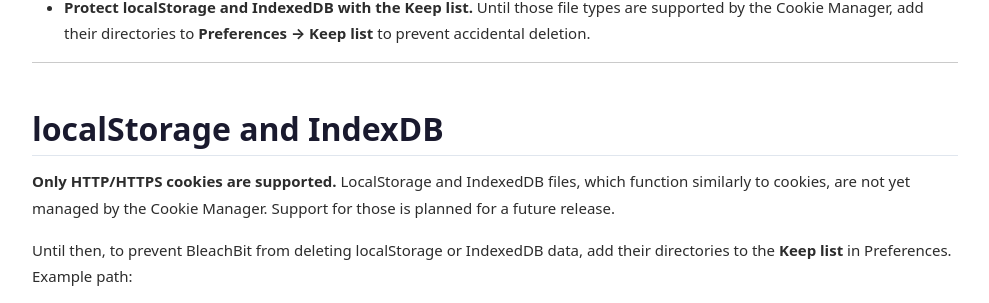
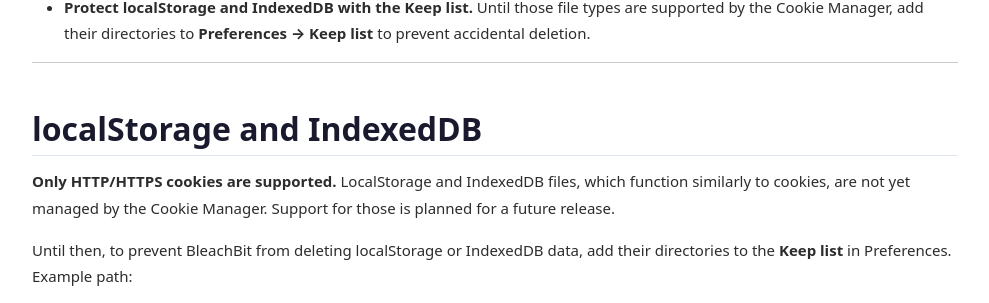
Before and after one commit to bleachbit/docs, a Jekyll site: the page built from src/_docs/cookie-manager.md, in a window 1280 px wide and 900 px high, scrolled down 3528 px. Shown: the part 153-456 px from the top of the window, without its empty margins (240-1229 px from the left). Built offline with Jekyll 4.4.1, drawn with Linux system fonts in a browser that asks for light colours.

Commit message:
Fix "IndexedDB" typo

```diff
--- a/src/_docs/cookie-manager.md
+++ b/src/_docs/cookie-manager.md
@@ -169,7 +169,7 @@
 
 ---
 
-## localStorage and IndexDB
+## localStorage and IndexedDB
 
 **Only HTTP/HTTPS cookies are supported.** LocalStorage and IndexedDB files,
 which function similarly to cookies, are not yet managed by the Cookie Manager.
```
